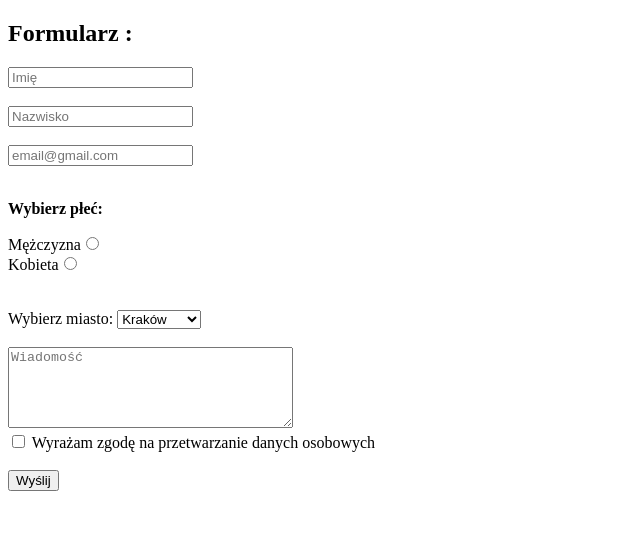
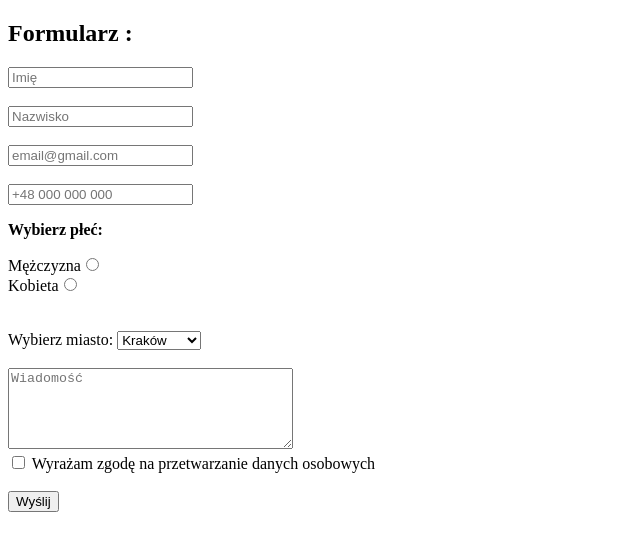
Before and after one commit to iamKiryl/iamkiryl.github.io, a plain HTML site: page zadania-domowe/formularz/index.html in a window 1280 px wide. Shown: the whole page, without its empty margins (0-640 px from the left). Drawn offline with Linux system fonts and the light colour scheme.

Commit message:
formularz 1.1

```diff
--- a/zadania-domowe/formularz/index.html
+++ b/zadania-domowe/formularz/index.html
@@ -10,9 +10,10 @@
         <input type="text" name="firstname" placeholder="Imię"><br/><br/>
         <input type="text" name="lastname" placeholder="Nazwisko"><br/><br/>
         <input name="email" type="email" placeholder="email@gmail.com"><br/><br/>
+        <input type="tel" name="phone" placeholder="+48 000 000 000" id="phone">
         <p><b>Wybierz płeć:</b></p>
-        <label for="male">Mężczyzna</label><input type="radio" name="gender" id="male"><br/>
-        <label for="female">Kobieta</label><input type="radio" name="gender" id="female"><br/><br/>
+        <label for="male">Mężczyzna</label><input value="male" type="radio" name="gender" id="male"><br/>
+        <label for="female" value="female">Kobieta</label><input type="radio" name="gender" id="female"><br/><br/>
 
         <br>
         <label for="city">Wybierz miasto:</label>
@@ -23,7 +24,7 @@
         </select>
         <br/><br/>
         <textarea name="massage" rows="5" cols="33" placeholder="Wiadomość"></textarea><br/>
-        <input type="checkbox" id="agreement" name="agreement">
+        <input type="checkbox" id="agreement" name="agreement" >
         <label for="agreement">Wyrażam zgodę na przetwarzanie danych osobowych</label>
         <br><br/>
         <input type="submit" value="Wyślij">
```
